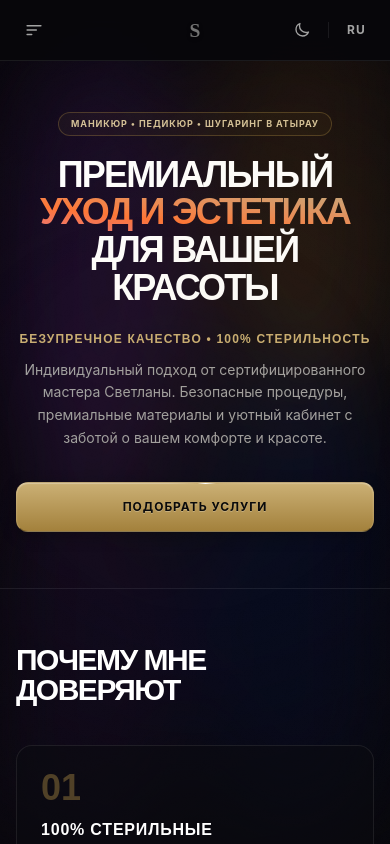
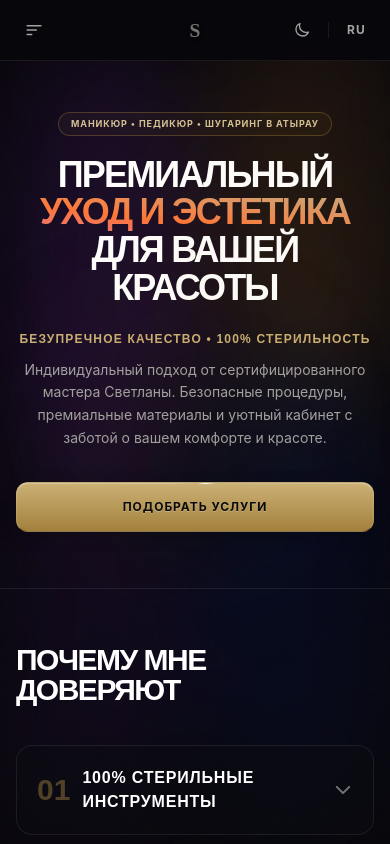
Before and after one commit to COMBINATORR/Nail-Master, a React (Vite) app: page / in a window 390 px wide. Shown: the top 844 px of the page. Built offline with nearby package versions, Linux system fonts and the light colour scheme; the HTML template or start-up script is replaced by a standard one; a web font is replaced by a local one.

Commit message:
feat: make Trust and Guarantees cards collapsible on mobile screens

```diff
--- a/src/components/Guarantees.jsx
+++ b/src/components/Guarantees.jsx
@@ -1,5 +1,6 @@
+import { useState } from 'react';
 import { useTranslation } from 'react-i18next';
-import { CheckIcon } from './Icons';
+import { ChevronDownIcon } from './Icons';
 
 const textPrimary = 'text-[var(--text-primary)]';
 const textSecondary = 'text-[var(--text-secondary)]';
@@ -8,25 +9,46 @@ const bgSubtle = 'bg-[var(--bg-subtle)]';
 
 export const Guarantees = () => {
   const { t } = useTranslation();
+  const [activeCard, setActiveCard] = useState(null);
+
+  const cards = [
+    { title: t('g1Title'), desc: t('g1Desc') },
+    { title: t('g2Title'), desc: t('g2Desc') },
+    { title: t('g3Title'), desc: t('g3Desc') },
+    { title: t('g4Title'), desc: t('g4Desc') },
+  ];
 
   return (
     <section id="guarantees" className={`border-b ${border} py-14 lg:py-20`}>
       <div className="w-full px-4 sm:px-6 lg:px-12 xl:px-16 2xl:px-24">
-        <h2 className={`font-display text-3xl lg:text-5xl font-black ${textPrimary} leading-none tracking-tighter uppercase mb-10`}>{t('guaranteesTitle')}</h2>
+        <h2 className={`font-display text-3xl lg:text-5xl font-black ${textPrimary} leading-none tracking-tighter uppercase mb-10`}>
+          {t('guaranteesTitle')}
+        </h2>
         <div className="grid grid-cols-1 sm:grid-cols-2 lg:grid-cols-4 gap-4">
-          {[
-            { title: t('g1Title'), desc: t('g1Desc') },
-            { title: t('g2Title'), desc: t('g2Desc') },
-            { title: t('g3Title'), desc: t('g3Desc') },
-            { title: t('g4Title'), desc: t('g4Desc') },
-          ].map((g, i) => (
-            <div key={i} className={`flex flex-col gap-3 p-5 ${bgSubtle} border ${border} rounded-2xl hover:border-bronze-500/20 transition-all`}>
-              <div>
-                <h3 className={`font-display text-base lg:text-lg font-black uppercase tracking-wider ${textPrimary} mb-2`}>{g.title}</h3>
-                <p className={`${textSecondary} text-xs leading-relaxed`}>{g.desc}</p>
+          {cards.map((g, i) => {
+            const isOpen = activeCard === i;
+            return (
+              <div
+                key={i}
+                className={`flex flex-col p-5 ${bgSubtle} border ${border} rounded-2xl hover:border-bronze-500/20 transition-all cursor-pointer lg:cursor-default select-none`}
+                onClick={() => setActiveCard(isOpen ? null : i)}
+              >
+                <div className="flex justify-between items-center lg:block">
+                  <h3 className={`font-display text-base lg:text-lg font-black uppercase tracking-wider ${textPrimary} lg:mb-2`}>
+                    {g.title}
+                  </h3>
+                  <div className="lg:hidden">
+                    <ChevronDownIcon className={`w-5 h-5 transition-transform duration-300 ${isOpen ? 'rotate-180 text-bronze-500' : 'text-[var(--text-muted)]'}`} />
+                  </div>
+                </div>
+                <div className={`transition-all duration-300 ease-in-out overflow-hidden lg:max-h-none lg:opacity-100 lg:mt-0 lg:pt-0 lg:border-t-0 ${isOpen ? 'max-h-60 opacity-100 mt-3 pt-3 border-t ' + border : 'max-h-0 opacity-0'}`}>
+                  <p className={`${textSecondary} text-xs leading-relaxed`}>
+                    {g.desc}
+                  </p>
+                </div>
               </div>
-            </div>
-          ))}
+            );
+          })}
         </div>
       </div>
     </section>
--- a/src/components/Trust.jsx
+++ b/src/components/Trust.jsx
@@ -1,4 +1,6 @@
+import { useState } from 'react';
 import { useTranslation } from 'react-i18next';
+import { ChevronDownIcon } from './Icons';
 
 const textPrimary = 'text-[var(--text-primary)]';
 const textSecondary = 'text-[var(--text-secondary)]';
@@ -7,23 +9,50 @@ const bgCard = 'bg-[var(--bg-card)]';
 
 export const Trust = () => {
   const { t } = useTranslation();
+  const [activeCard, setActiveCard] = useState(null);
+
+  const cards = [
+    { num: '01', title: t('trust1Title'), desc: t('trust1Desc') },
+    { num: '02', title: t('trust2Title'), desc: t('trust2Desc') },
+    { num: '03', title: t('trust3Title'), desc: t('trust3Desc') },
+  ];
 
   return (
     <section id="trust" className={`border-b ${border} py-14 lg:py-20`}>
       <div className="w-full px-4 sm:px-6 lg:px-12 xl:px-16 2xl:px-24">
-        <h2 className={`font-display text-3xl lg:text-5xl font-black ${textPrimary} leading-none tracking-tighter uppercase mb-10`}>{t('trustTitle')}</h2>
+        <h2 className={`font-display text-3xl lg:text-5xl font-black ${textPrimary} leading-none tracking-tighter uppercase mb-10`}>
+          {t('trustTitle')}
+        </h2>
         <div className="grid grid-cols-1 md:grid-cols-3 gap-4">
-          {[
-            { num: '01', title: t('trust1Title'), desc: t('trust1Desc') },
-            { num: '02', title: t('trust2Title'), desc: t('trust2Desc') },
-            { num: '03', title: t('trust3Title'), desc: t('trust3Desc') },
-          ].map((card) => (
-            <div key={card.num} className={`border ${border} rounded-2xl p-6 ${bgCard} hover:border-bronze-500/25 transition-all group`}>
-              <span className="font-display font-black text-4xl text-bronze-500/40 group-hover:text-bronze-500/70 transition-colors leading-none block mb-3">{card.num}</span>
-              <h3 className={`font-display font-black text-base lg:text-lg tracking-wider uppercase ${textPrimary} mb-2`}>{card.title}</h3>
-              <p className={`${textSecondary} text-xs leading-relaxed`}>{card.desc}</p>
-            </div>
-          ))}
+          {cards.map((card, i) => {
+            const isOpen = activeCard === i;
+            return (
+              <div
+                key={card.num}
+                className={`border ${border} rounded-2xl p-5 md:p-6 ${bgCard} hover:border-bronze-500/25 transition-all group cursor-pointer md:cursor-default select-none`}
+                onClick={() => setActiveCard(isOpen ? null : i)}
+              >
+                <div className="flex justify-between items-center md:block">
+                  <div className="flex items-center md:block gap-3">
+                    <span className="font-display font-black text-3xl md:text-4xl text-bronze-500/40 group-hover:text-bronze-500/70 transition-colors leading-none block md:mb-3">
+                      {card.num}
+                    </span>
+                    <h3 className={`font-display font-black text-base lg:text-lg tracking-wider uppercase ${textPrimary} md:mb-2`}>
+                      {card.title}
+                    </h3>
+                  </div>
+                  <div className="md:hidden">
+                    <ChevronDownIcon className={`w-5 h-5 transition-transform duration-300 ${isOpen ? 'rotate-180 text-bronze-500' : 'text-[var(--text-muted)]'}`} />
+                  </div>
+                </div>
+                <div className={`transition-all duration-300 ease-in-out overflow-hidden md:max-h-none md:opacity-100 md:mt-0 md:pt-0 md:border-t-0 ${isOpen ? 'max-h-60 opacity-100 mt-3 pt-3 border-t ' + border : 'max-h-0 opacity-0'}`}>
+                  <p className={`${textSecondary} text-xs leading-relaxed`}>
+                    {card.desc}
+                  </p>
+                </div>
+              </div>
+            );
+          })}
         </div>
       </div>
     </section>
```
